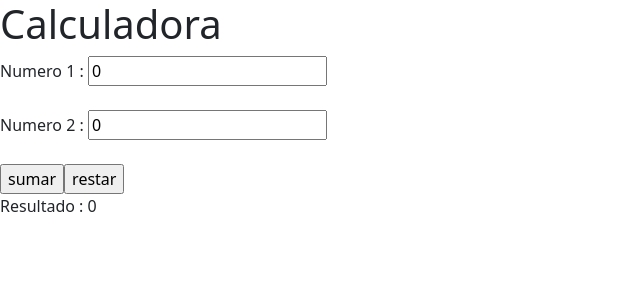
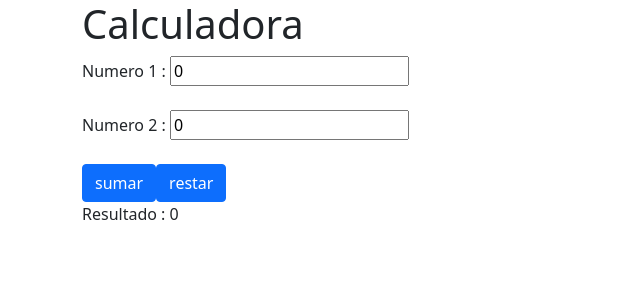
Before and after one commit to felipe-hernan/calculator, an Angular app: page / in a window 1280 px wide. Shown: the top 300 px of the page, without its empty margins (0-640 px from the left). Built offline with nearby package versions, Linux system fonts and the light colour scheme.

Commit message:
Agrego estylos bootstrap

```diff
--- a/src/app/app.component.html
+++ b/src/app/app.component.html
@@ -1,8 +1,13 @@
+<div class="container">
+
+
+
 <h1>{{title}}</h1>
-<form action="">
+<form >
   Numero 1 : <input type="number" [(ngModel)]="numero1" name="numero1"><br><br>
   Numero 2 : <input type="number" [(ngModel)]="numero2" name="numero2"><br><br>
-  <input type="submit" value="sumar" (click)="sumar()">
-  <input type="submit" value="restar" (click)="restar()">
+  <input type="submit" value="sumar" (click)="sumar()" class="btn btn-primary">
+  <input type="submit" value="restar" (click)="restar()" class="btn btn-primary">
 </form>
 <p>Resultado : {{resultado}}</p>
+</div>
```
